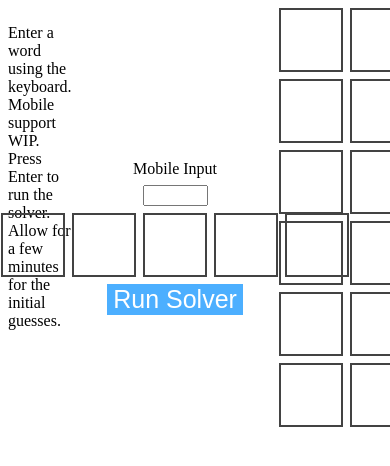
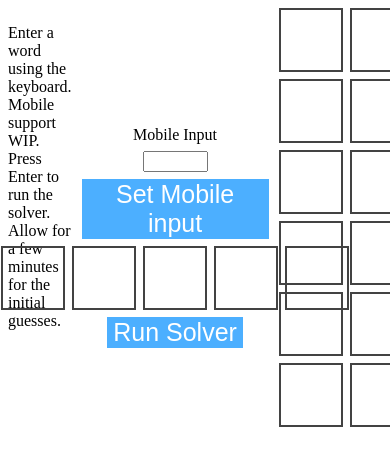
Before and after one commit to JamesG9802/Wordle-Information-Gain, a PHP site: page / in a window 390 px wide; the page is wider, and only the part inside the window is pictured. Shown: the top 466 px of that part. Run offline with PHP 8.4, Linux system fonts and the light colour scheme.

Commit message:
Fixed Mobile Support

```diff
--- a/index.html
+++ b/index.html
@@ -11,6 +11,7 @@
             <p id="Error-Display"></p>
             <label for="Mobile-Input">Mobile Input</label>
             <input id="Mobile-Input" class="Mobile-Input" size="5" minlength="5" maxlength="5" pattern="[a-zA-Z]" name="Mobile-Input" type="text">
+            <button class="Button" onclick="MobileWriteWord()">Set Mobile input</button>
             <div class="Wordle-Row"><div class="Wordle-Letter-Container">
                         <p class="Wordle-Letter-Input"></p>
                     </div><div class="Wordle-Letter-Container">
--- a/index.php
+++ b/index.php
@@ -18,6 +18,7 @@
                 maxlength="5"
                 pattern="[a-zA-Z]"
                 name="Mobile-Input" type="text"/>
+                <button class="Button" onclick="MobileWriteWord()">Set Mobile input</button>
                 <?php
                     //  Wordle board
                     echo '<div class="Wordle-Row">';
```
